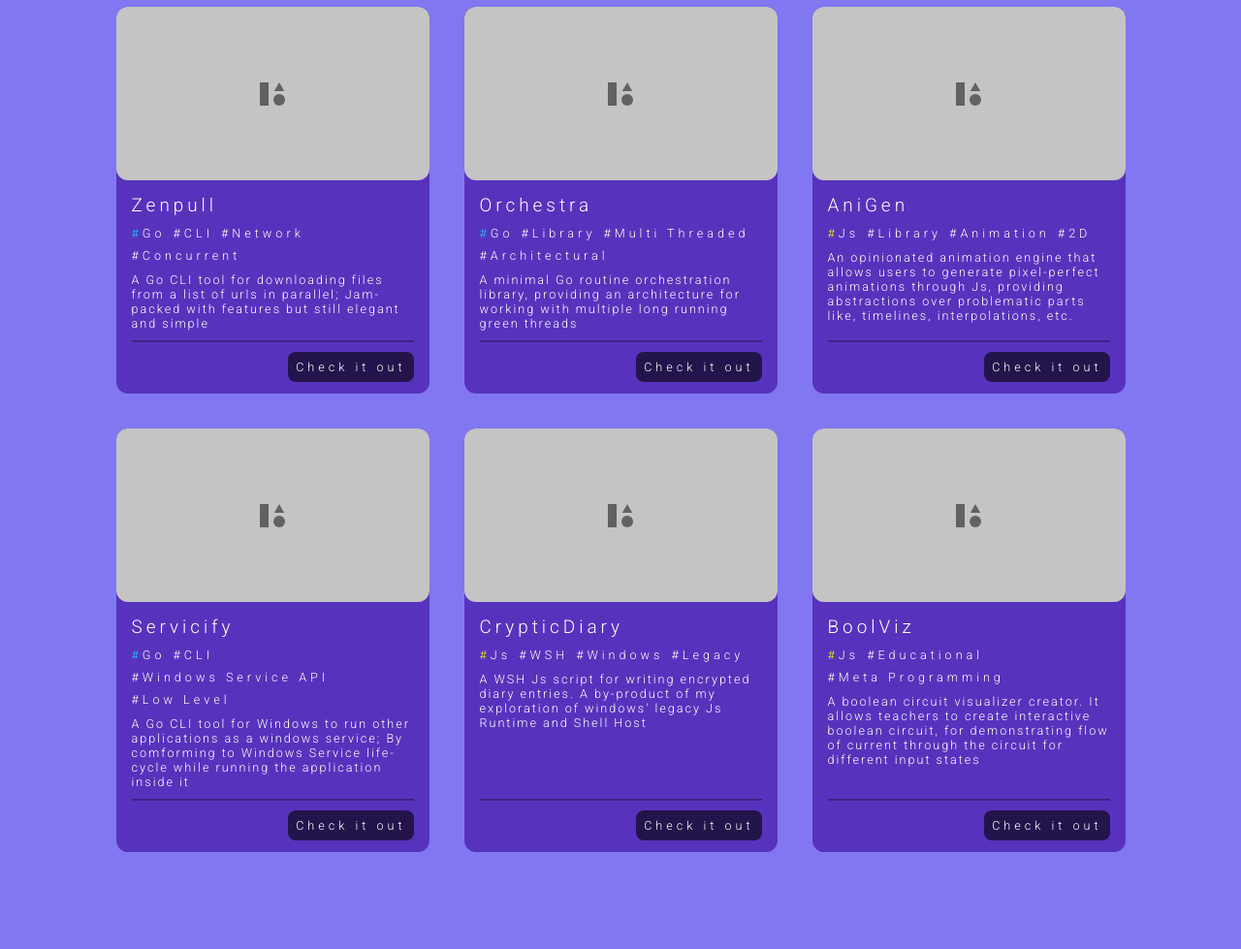
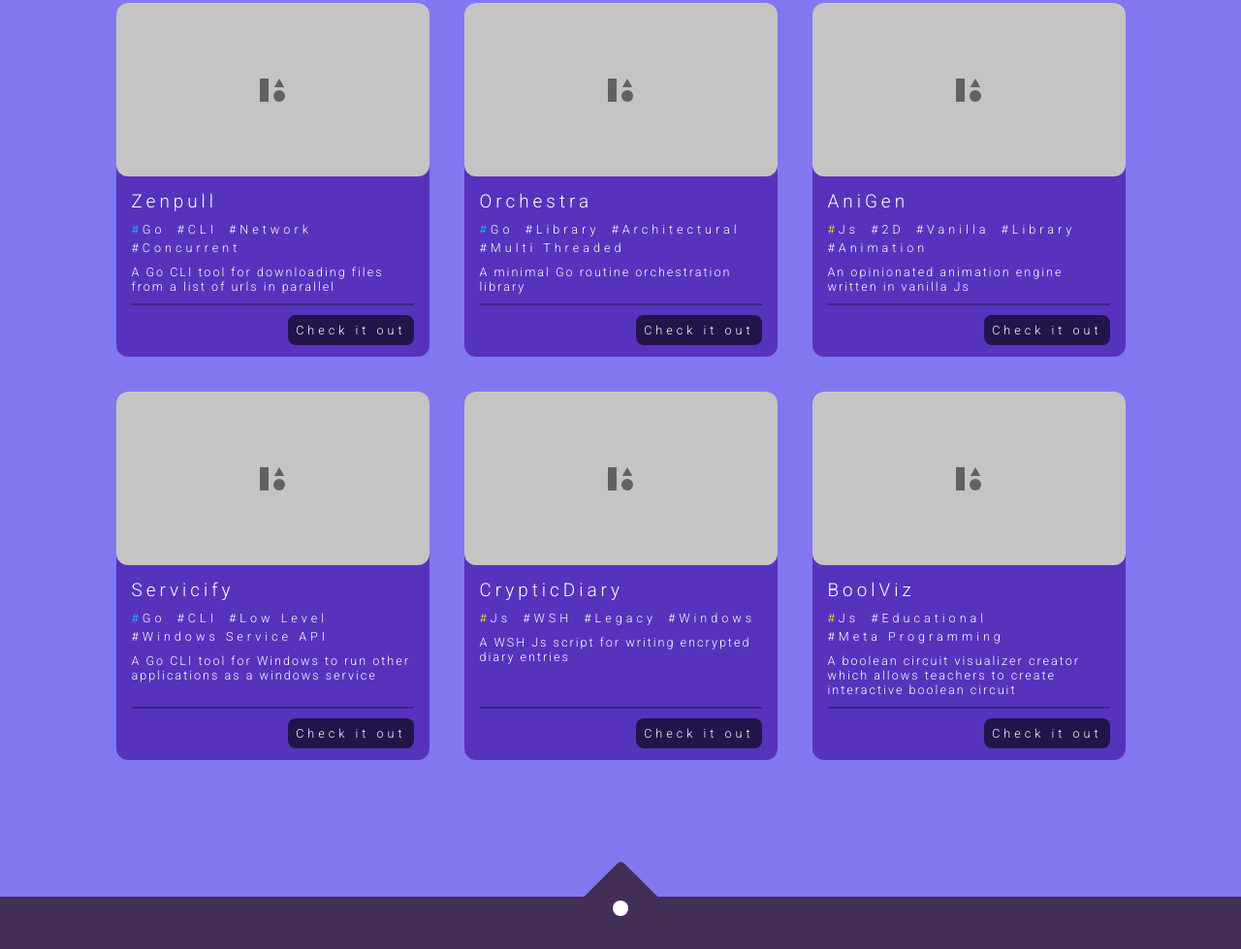
Before and after one commit to keogami/keogami.github.io, a plain HTML site: page index.html in a window 1280 px wide. Shown: the part 1388-2367 px from the top of the page at 97% size. Drawn offline with Linux system fonts and the light colour scheme.

Commit message:
shortened project descriptions

```diff
--- a/css/sections/_projects.scss
+++ b/css/sections/_projects.scss
@@ -41,7 +41,7 @@
           margin: 0px;
           padding: 0px;
           display: flex;
-          gap: 8px;
+          gap: 4px 12px;
           flex-wrap: wrap;
 
           [data-lang] {
--- a/index.html
+++ b/index.html
@@ -101,8 +101,8 @@
             <h2 id="project-name">Crypt</h2>
             <ul id="tech-stack">
               <li data-lang="go">Go</li>
+              <li data-lang="cli">CLI</li>
               <li data-lang="crypto">Crypto</li>
-              <li data-lang="cli">CLI</li>
             </ul>
             <p id="description">
               A simple utility to encrypt & decrypt files with AES-256 with passphrases
@@ -119,9 +119,9 @@
             <h2 id="project-name">Shooter</h2>
             <ul id="tech-stack">
               <li data-lang="js">Js</li>
+              <li data-lang="2d-fps">2D FPS</li>
+              <li data-lang="vanilla">Vanilla</li>
               <li data-lang="game-dev">Game Dev</li>
-              <li data-lang="vanilla">Vanilla</li>
-              <li data-lang="2d-fps">2D FPS</li>
             </ul>
             <p id="description">
               A fast-paced 2D shoot-em-up game, written entirely in vanilla Js, playable in your favorite web browser
@@ -143,8 +143,7 @@
               <li data-lang="concurrent">Concurrent</li>
             </ul>
             <p id="description">
-              A Go CLI tool for downloading files from a list of urls in parallel; Jam-packed with features but still
-              elegant and simple
+              A Go CLI tool for downloading files from a list of urls in parallel
             </p>
             <div class="line"></div>
             <a href="https://github.com/keogami/zenpull" id="cta">Check it out</a>
@@ -159,12 +158,11 @@
             <ul id="tech-stack">
               <li data-lang="go">Go</li>
               <li data-lang="library">Library</li>
+              <li data-lang="architectural">Architectural</li>
               <li data-lang="multi-threaded">Multi Threaded</li>
-              <li data-lang="architectural">Architectural</li>
             </ul>
             <p id="description">
-              A minimal Go routine orchestration library, providing an architecture for working with multiple long
-              running green threads
+              A minimal Go routine orchestration library
             </p>
             <div class="line"></div>
             <a href="https://github.com/keogami/orchestra" id="cta">Check it out</a>
@@ -178,13 +176,13 @@
             <h2 id="project-name">AniGen</h2>
             <ul id="tech-stack">
               <li data-lang="js">Js</li>
+              <li data-lang="2d">2D</li>
+              <li data-lang="vanilla">Vanilla</li>
               <li data-lang="library">Library</li>
               <li data-lang="animation">Animation</li>
-              <li data-lang="2d">2D</li>
             </ul>
             <p id="description">
-              An opinionated animation engine that allows users to generate pixel-perfect animations through Js,
-              providing abstractions over problematic parts like, timelines, interpolations, etc.
+              An opinionated animation engine written in vanilla Js
             </p>
             <div class="line"></div>
             <a href="https://github.com/keogami/anigen" id="cta">Check it out</a>
@@ -199,12 +197,11 @@
             <ul id="tech-stack">
               <li data-lang="go">Go</li>
               <li data-lang="cli">CLI</li>
+              <li data-lang="low-level">Low Level</li>
               <li data-lang="windows-service-api">Windows Service API</li>
-              <li data-lang="low-level">Low Level</li>
             </ul>
             <p id="description">
-              A Go CLI tool for Windows to run other applications as a windows service; By comforming to Windows Service
-              life-cycle while running the application inside it
+              A Go CLI tool for Windows to run other applications as a windows service
             </p>
             <div class="line"></div>
             <a href="https://github.com/keogami/servicify" id="cta">Check it out</a>
@@ -219,12 +216,11 @@
             <ul id="tech-stack">
               <li data-lang="js">Js</li>
               <li data-lang="wsh">WSH</li>
+              <li data-lang="legacy">Legacy</li>
               <li data-lang="windows">Windows</li>
-              <li data-lang="legacy">Legacy</li>
             </ul>
             <p id="description">
-              A WSH Js script for writing encrypted diary entries. A by-product of my exploration of windows' legacy Js
-              Runtime and Shell Host
+              A WSH Js script for writing encrypted diary entries
             </p>
             <div class="line"></div>
             <a href="https://github.com/keogami/crypticdiary" id="cta">Check it out</a>
@@ -242,8 +238,7 @@
               <li data-lang="meta-programming">Meta Programming</li>
             </ul>
             <p id="description">
-              A boolean circuit visualizer creator. It allows teachers to create interactive boolean circuit, for
-              demonstrating flow of current through the circuit for different input states
+              A boolean circuit visualizer creator which allows teachers to create interactive boolean circuit
             </p>
             <div class="line"></div>
             <a href="https://github.com/keogami/boolviz" id="cta">Check it out</a>
```
Also changed, not shown: css/main.css.
